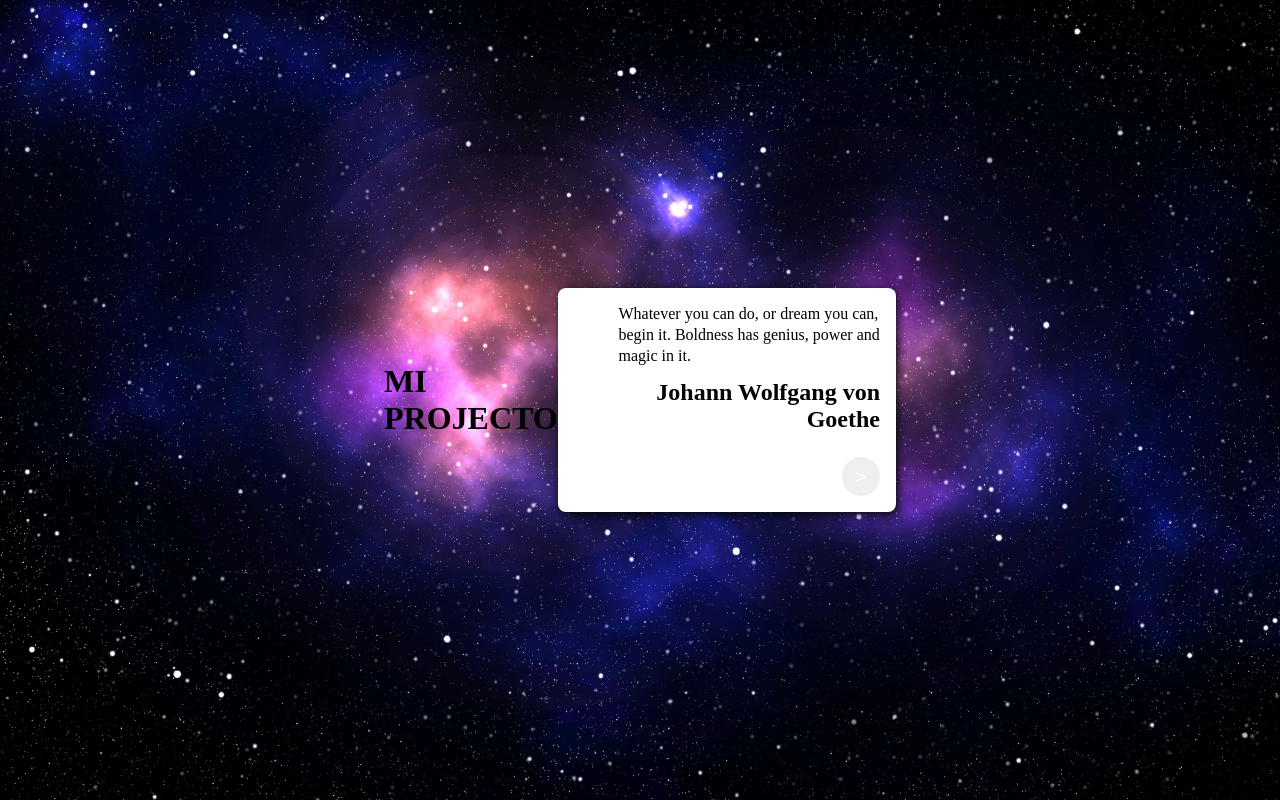
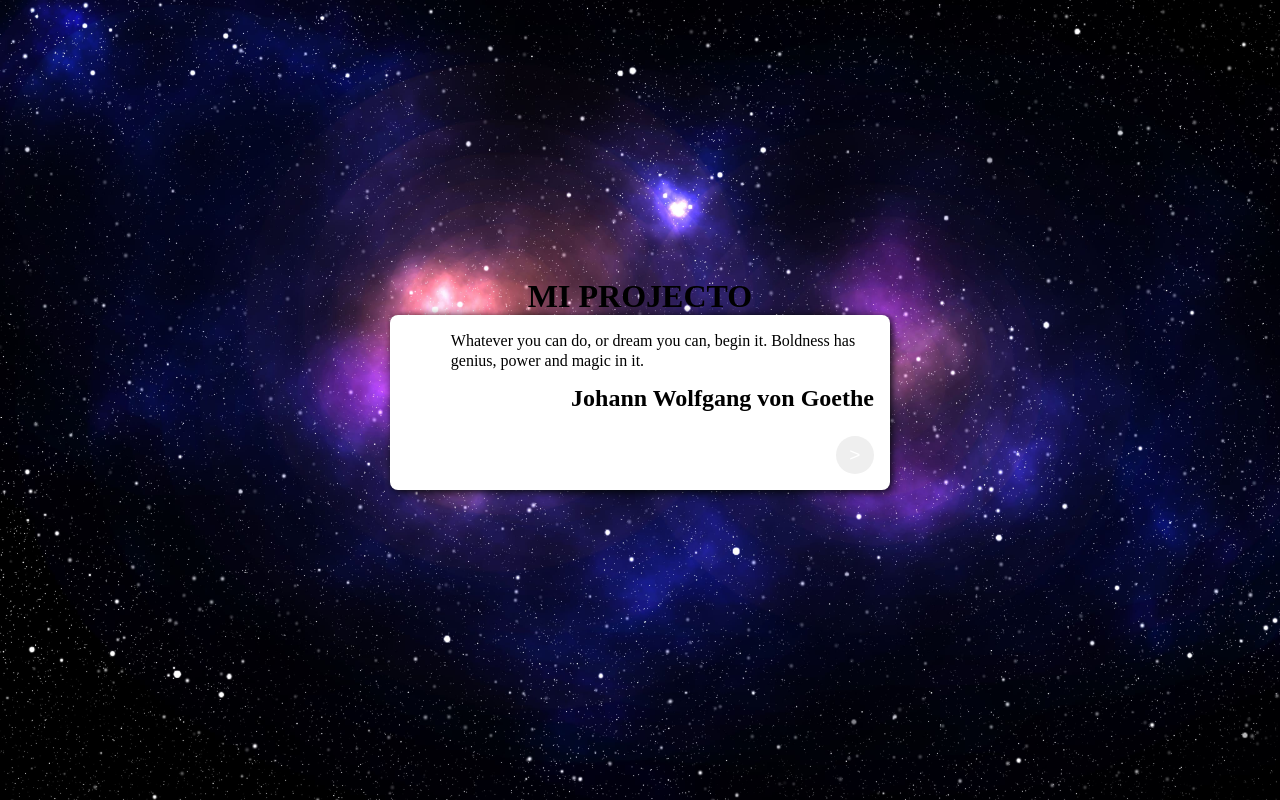
Before and after one commit to Kesleth/entregable-1, a React (Vite) app: page / in a window 1280 px wide. Built offline with nearby package versions, Linux system fonts and the light colour scheme.

Commit message:
new project

```diff
--- a/src/App.css
+++ b/src/App.css
@@ -3,6 +3,8 @@
   background-size: cover;
   background-position: center;
   display: flex;
+  flex-direction: column;
+  justify-content: flex-start;
   justify-content: center;
   align-items: center;
   padding: 0px 30%;
@@ -16,6 +18,7 @@
   max-width: 500px;
   display: grid;
   grid-template-columns: 2.8em 1fr;
+  margin-bottom: 2rem;
 }
 
 .box__icon {
```
